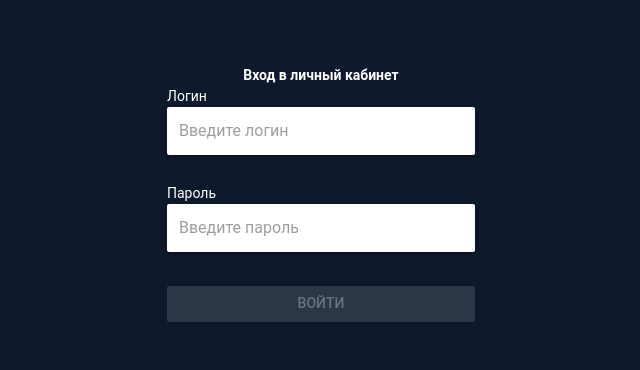
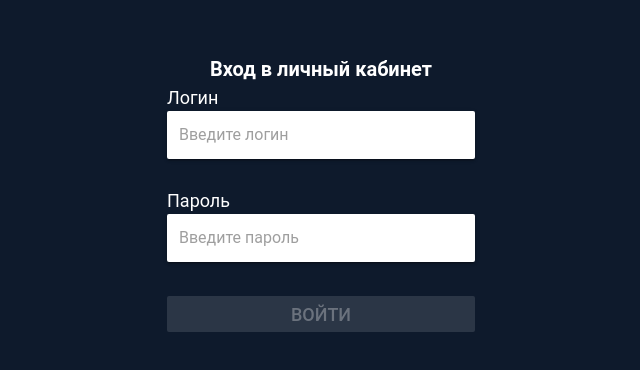
Before and after one commit to tkustikova/journal, a Vue app: page /login in a window 1280 px wide. Shown: the part 192-562 px from the top of the page, without its empty margins (319-959 px from the left). Built offline with nearby package versions, Linux system fonts and the light colour scheme; no server answers.

Commit message:
Изменение шрифта в форме авторизации

```diff
--- a/src/components/auth/Auth.vue
+++ b/src/components/auth/Auth.vue
@@ -2,8 +2,7 @@
     <v-form class="auth"
             v-model="authForm.valid"
             @keyup.native.enter="submit">
-        <v-flex class = "auth__form-header font-weight-bold"
-                text-xs-center>Вход в личный кабинет</v-flex>
+        <v-flex class = "auth__form-header font-weight-bold text-xs-center">Вход в личный кабинет</v-flex>
         <v-layout justify-center>
             <v-flex xs12>
                 <label class = "auth__label">Логин</label>
--- a/src/components/auth/auth.css
+++ b/src/components/auth/auth.css
@@ -1,3 +1,14 @@
 .auth {
     width: 100%;
 }
+.auth__form-header {
+    font-size: 20px;
+}
+
+.auth__label, .user-auth__label{
+    font-size: 18px;
+}
+
+#auth-btn {
+    font-size: 18px;
+}
```
